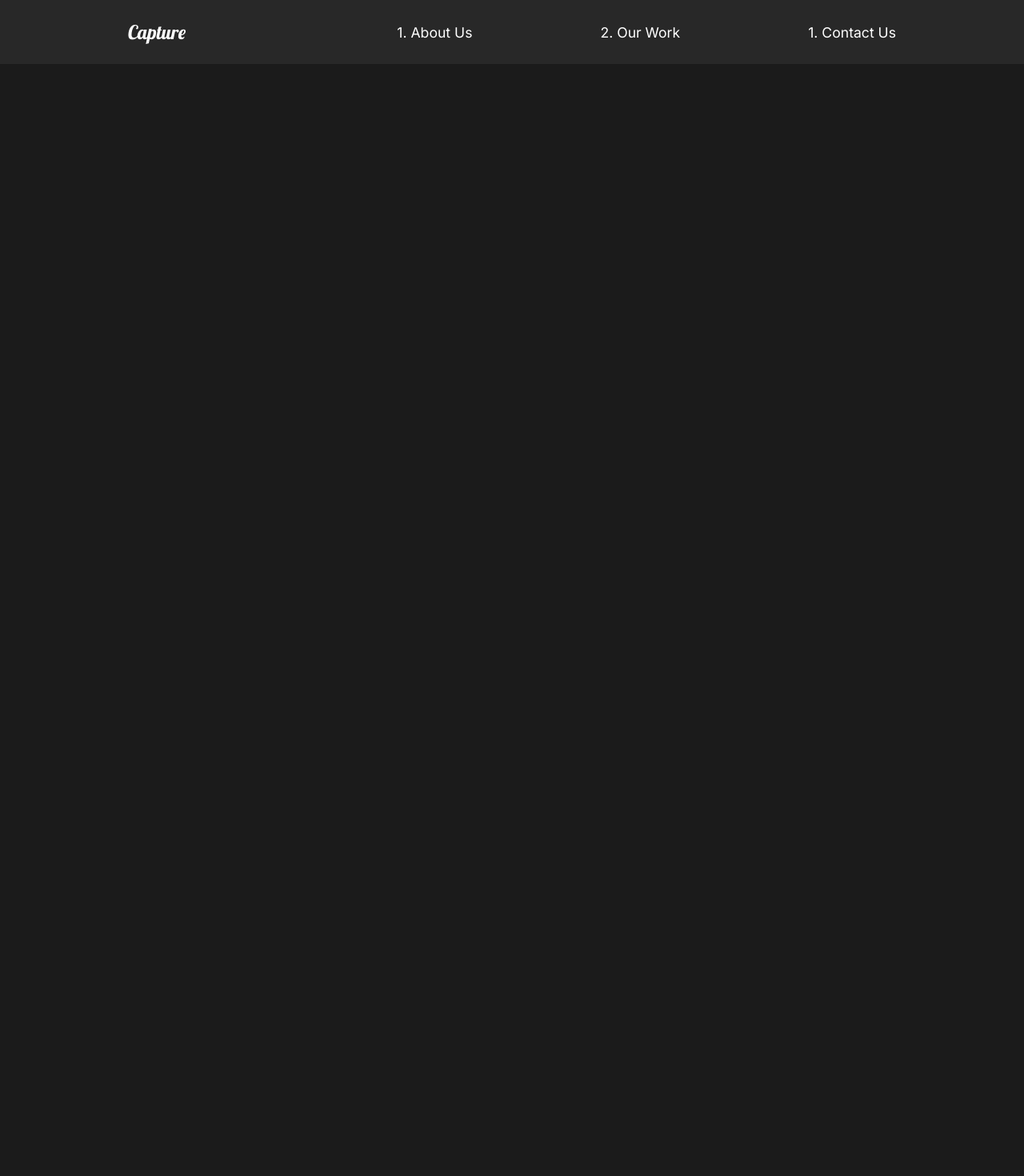
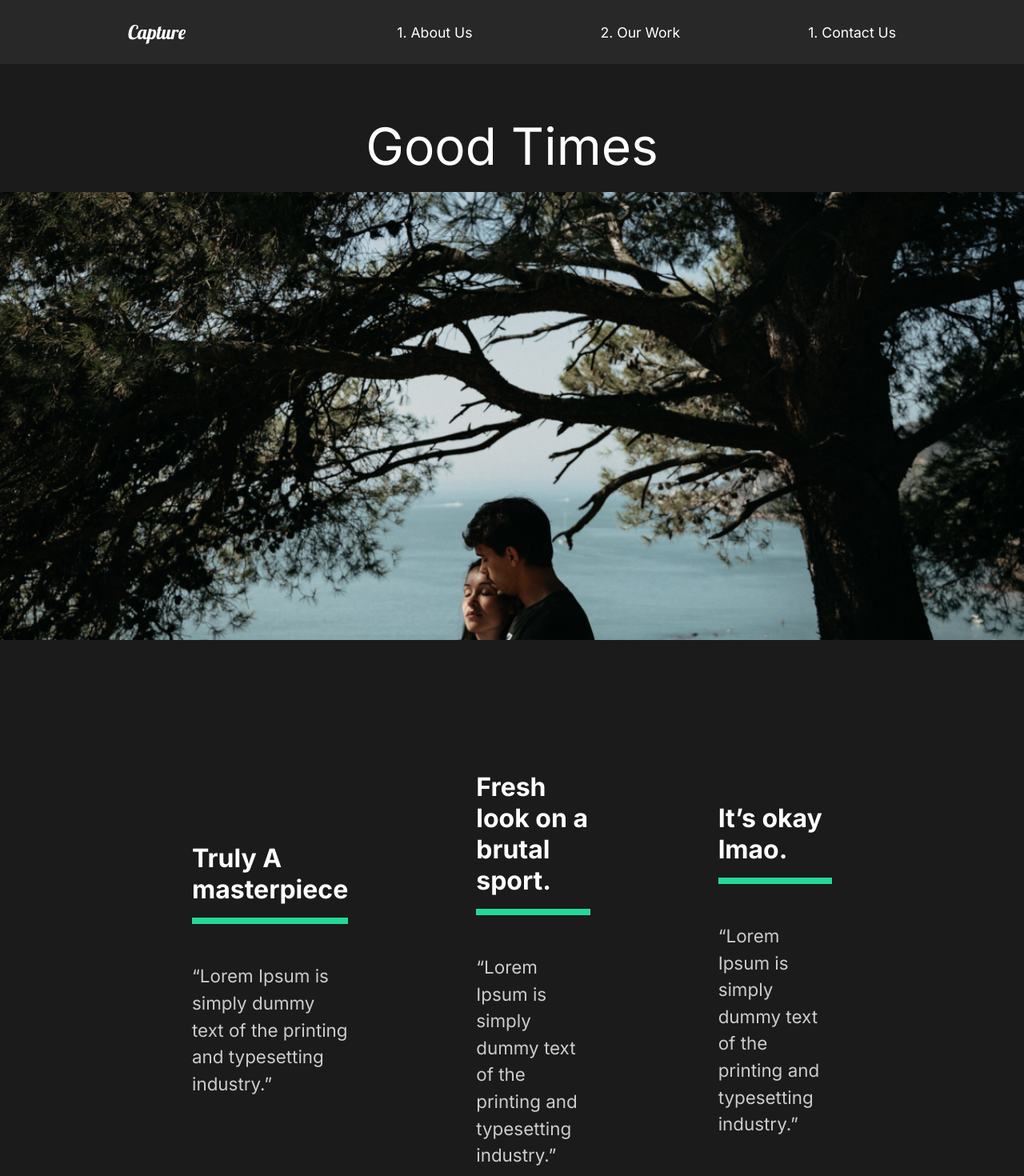
Before and after one commit to NewbieAsofToday/capture-portfolio, a React (Create React App) app: page /work/good-times in a window 1280 px wide. Shown: the top 1470 px of the page at 80% size. Before the commit the page ends 800 px from the top, so only its background shows below. Built offline with nearby package versions, Linux system fonts and the light colour scheme.

Commit message:
11. Movie Details

```diff
--- a/src/App.js
+++ b/src/App.js
@@ -5,16 +5,17 @@
 import ContactUs from "../src/pages/ContactUs";
 import OurWork from "../src/pages/OurWork";
 import { Switch, Route, Routes } from "react-router-dom";
-
+import MovieDetail from "./pages/MovieDetail";
 function App() {
   return (
     <div className='App'>
       <GlobalStyle />
       <Nav />
       <Routes>
-        <Route path='/' element={<AboutUs />}></Route>
-        <Route path='/work' element={<OurWork />}></Route>
-        <Route path='/contact' element={<ContactUs />}></Route>
+        <Route path='/' element={<AboutUs />} />
+        <Route path='/work' element={<OurWork />} />
+        <Route path='/work/:id' element={<MovieDetail />} />
+        <Route path='/contact' element={<ContactUs />} />
       </Routes>
     </div>
   );
--- /dev/null
+++ b/src/movieState.js
@@ -0,0 +1,81 @@
+//Import Images
+import athlete from './img/athlete-small.png';
+import goodtimes from './img/goodtimes-small.png';
+import theracer from './img/theracer-small.png';
+import athlete2 from './img/athlete2.png';
+import goodtimes2 from './img/good-times2.jpg';
+import theracer2 from './img/the-racer2.jpg';
+
+export const MovieState = () => {
+  return [
+    {
+      title: 'The Athlete',
+      mainImg: athlete,
+      secondaryImg: athlete2,
+      url: '/work/the-athlete',
+      awards: [
+        {
+          title: 'Truly A masterpiece',
+          description:
+            '“Lorem Ipsum is simply dummy text of the printing and typesetting industry.”',
+        },
+        {
+          title: 'Fresh look on a brutal sport.',
+          description:
+            '“Lorem Ipsum is simply dummy text of the printing and typesetting industry.”',
+        },
+        {
+          title: 'It’s okay lmao.',
+          description:
+            '“Lorem Ipsum is simply dummy text of the printing and typesetting industry.”',
+        },
+      ],
+    },
+    {
+      title: 'Good Times',
+      mainImg: goodtimes,
+      url: '/work/good-times',
+      secondaryImg: goodtimes2,
+      awards: [
+        {
+          title: 'Truly A masterpiece',
+          description:
+            '“Lorem Ipsum is simply dummy text of the printing and typesetting industry.”',
+        },
+        {
+          title: 'Fresh look on a brutal sport.',
+          description:
+            '“Lorem Ipsum is simply dummy text of the printing and typesetting industry.”',
+        },
+        {
+          title: 'It’s okay lmao.',
+          description:
+            '“Lorem Ipsum is simply dummy text of the printing and typesetting industry.”',
+        },
+      ],
+    },
+    {
+      title: 'The Racer',
+      mainImg: theracer,
+      url: '/work/the-racer',
+      secondaryImg: theracer2,
+      awards: [
+        {
+          title: 'Truly A masterpiece',
+          description:
+            '“Lorem Ipsum is simply dummy text of the printing and typesetting industry.”',
+        },
+        {
+          title: 'Fresh look on a brutal sport.',
+          description:
+            '“Lorem Ipsum is simply dummy text of the printing and typesetting industry.”',
+        },
+        {
+          title: 'It’s okay lmao.',
+          description:
+            '“Lorem Ipsum is simply dummy text of the printing and typesetting industry.”',
+        },
+      ],
+    },
+  ];
+};
--- /dev/null
+++ b/src/pages/MovieDetail.js
@@ -0,0 +1,100 @@
+import React, { useState, useEffect } from "react";
+import styled from "styled-components";
+import { useLocation } from "react-router-dom";
+import { MovieState } from "../movieState";
+
+const MovieDetail = () => {
+  const history = useLocation();
+  const url = history.pathname;
+  const [movies, setMovies] = useState(MovieState);
+  const [movie, setMovie] = useState(null);
+  useEffect(() => {
+    const currentMovie = movies.filter((stateMovie) => stateMovie.url === url);
+    setMovie(currentMovie[0]);
+  }, []);
+  console.log(movie);
+  return (
+    <>
+      {movie && (
+        <Details>
+          <Headline>
+            <h2>{movie.title}</h2>
+            <img src={movie.mainImg} alt='movie' />
+          </Headline>
+          <Awards>
+            {movie.awards.map((award) => (
+              <Award
+                title={award.title}
+                description={award.description}
+                key={award.title}
+              />
+            ))}
+          </Awards>
+          <ImageDisplay>
+            <img src={movie.secondaryImg} alt='movie' />
+          </ImageDisplay>
+        </Details>
+      )}
+    </>
+  );
+};
+const Details = styled.div`
+  color: white;
+`;
+const Headline = styled.div`
+  min-height: 90vh;
+  padding-top: 20vh;
+  position: relative;
+  h2 {
+    position: absolute;
+    top: 10%;
+    left: 50%;
+    transform: translate(-50%, -10%);
+  }
+  img {
+    height: 70vh;
+    width: 100%;
+    object-fit: cover;
+  }
+`;
+const Awards = styled.div`
+  min-height: 80vh;
+  display: flex;
+  margin: 5rem 10rem;
+  align-items: center;
+  justify-content: space-around;
+`;
+const AwardStyle = styled.div`
+  padding: 5rem;
+  h3 {
+    font-size: 2rem;
+  }
+  .line {
+    width: 100%;
+    background-color: #23d997;
+    height: 0.5rem;
+    margin: 1rem 0;
+  }
+  p {
+    padding: 2rem 0;
+  }
+`;
+const ImageDisplay = styled.div`
+  min-height: 50vh;
+  img {
+    width: 100%;
+    height: 100vh;
+    object-fit: cover;
+  }
+`;
+
+const Award = ({ title, description }) => {
+  return (
+    <AwardStyle>
+      <h3>{title}</h3>
+      <div className='line'></div>
+      <p>{description}</p>
+    </AwardStyle>
+  );
+};
+export default MovieDetail;
--- a/src/pages/OurWork.js
+++ b/src/pages/OurWork.js
@@ -11,7 +11,7 @@
       <Movie>
         <h2>The Athlete</h2>
         <div className='line'></div>
-        <Link to='/'>
+        <Link to='/work/the-athlete'>
           <img src={athlete} alt='athlete' />
         </Link>
       </Movie>
@@ -19,7 +19,7 @@
       <Movie>
         <h2>The Racer</h2>
         <div className='line'></div>
-        <Link to='/'>
+        <Link to='/work/the-racer'>
           <img src={theracer} alt='theracer' />
         </Link>
       </Movie>
@@ -27,7 +27,7 @@
       <Movie>
         <h2>Good Times</h2>
         <div className='line'></div>
-        <Link to='/'>
+        <Link to='/work/good-times'>
           <img src={goodtimes} alt='goodtimes' />
         </Link>
       </Movie>
```
